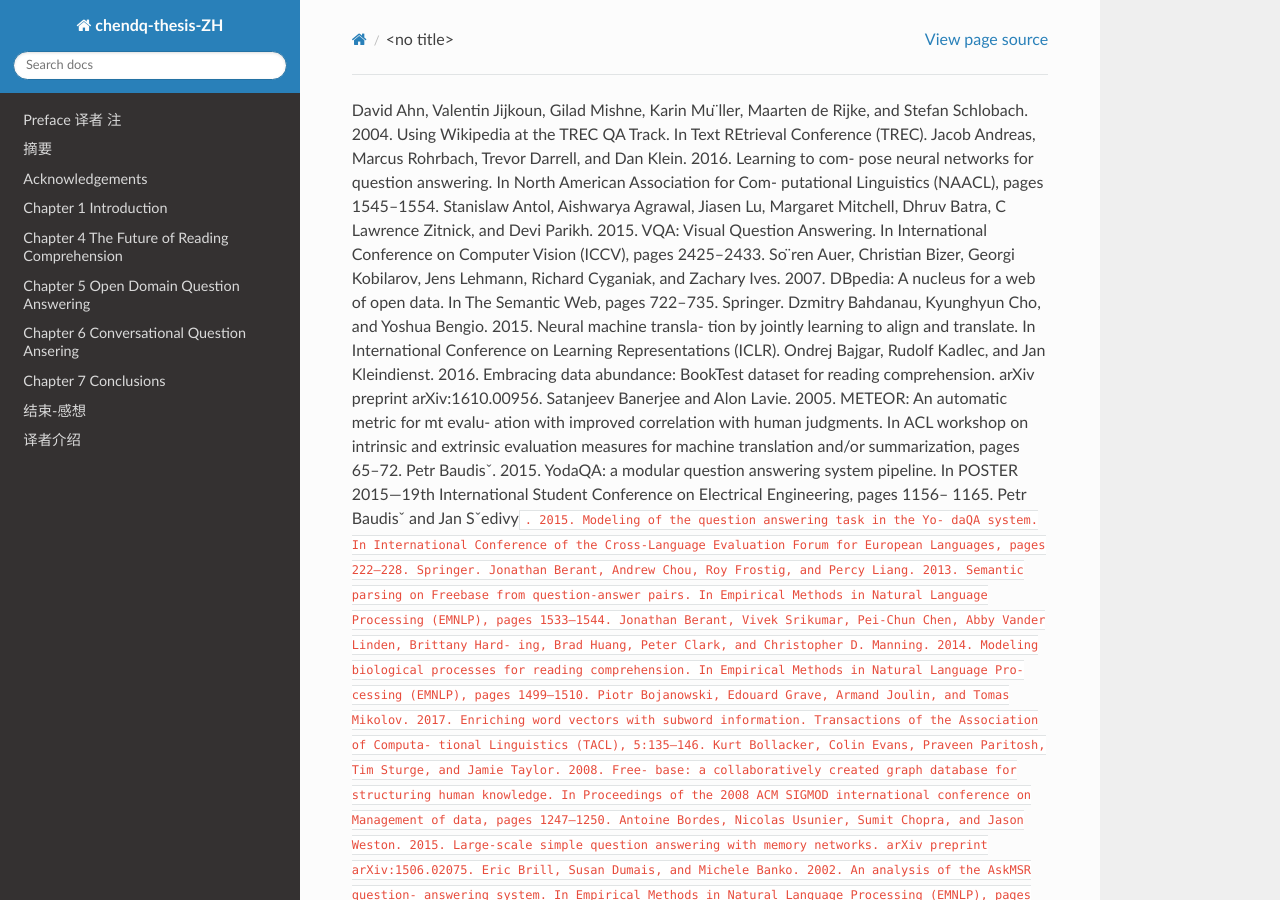
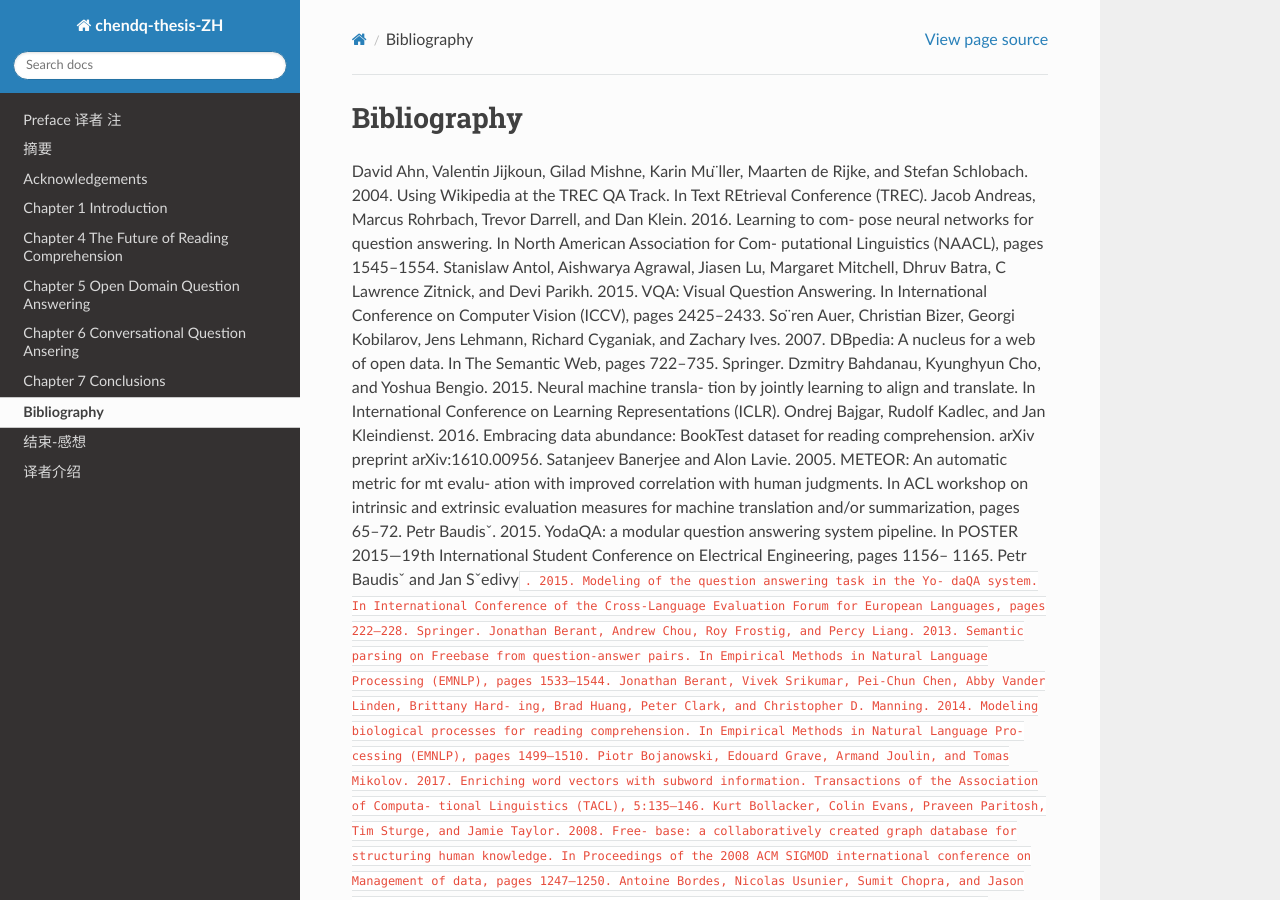
Before and after one commit to DukeEnglish/chendq-thesis-ZH, a Sphinx documentation site: the page built from source/con/BIBLIOGRAPHY.md, in a window 1280 px wide and 900 px high. Built offline with Sphinx 7.4.7 and the Read the Docs theme 2.0.0, drawn with Linux system fonts in a browser that asks for light colours; pages that are not in the unit, such as notebooks, are missing from menus.

Commit message:
add bibli title

```diff
--- a/source/con/BIBLIOGRAPHY.md
+++ b/source/con/BIBLIOGRAPHY.md
@@ -1,3 +1,4 @@
+# Bibliography
 David Ahn, Valentin Jijkoun, Gilad Mishne, Karin Mu ̈ller, Maarten de Rijke, and Stefan Schlobach. 2004. Using Wikipedia at the TREC QA Track. In Text REtrieval Conference (TREC).
 Jacob Andreas, Marcus Rohrbach, Trevor Darrell, and Dan Klein. 2016. Learning to com- pose neural networks for question answering. In North American Association for Com- putational Linguistics (NAACL), pages 1545–1554.
 Stanislaw Antol, Aishwarya Agrawal, Jiasen Lu, Margaret Mitchell, Dhruv Batra, C Lawrence Zitnick, and Devi Parikh. 2015. VQA: Visual Question Answering. In International Conference on Computer Vision (ICCV), pages 2425–2433.
```
